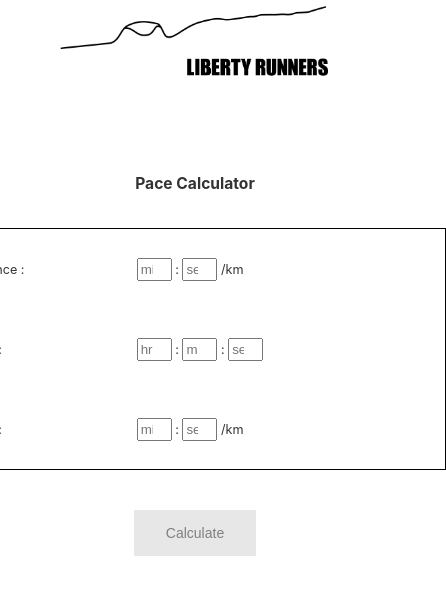
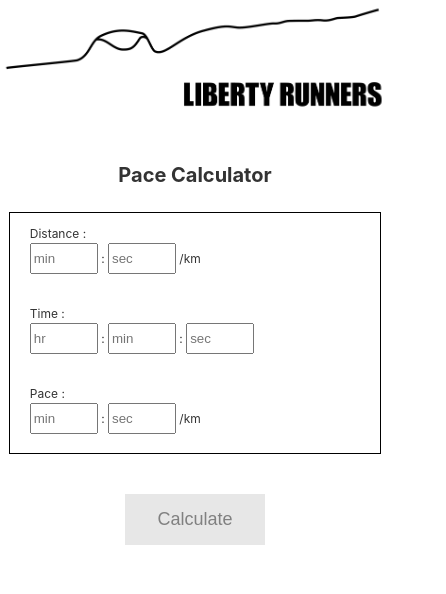
Before and after one commit to yoonp/react-webapp, a React (Create React App) app: page / in a window 390 px wide. Shown: the top 594 px of the page, 446 px wide, since content can reach past the window. Built offline with nearby package versions, Linux system fonts and the light colour scheme.

Commit message:
Made the design responsive

```diff
--- a/src/App.css
+++ b/src/App.css
@@ -3,7 +3,7 @@
 }
 
 .App-logo {
-  height: 10vmax;
+  width: 600px;
   pointer-events: none;
 }
 
@@ -13,13 +13,12 @@
   flex-direction: column;
   align-items: center;
   justify-content: center;
-  font-size: calc(10px + 2vmin);
+  font-size: 10px;
 }
 
 .title {
   width: 100%;
   height: 120px;
-  font-size: 2vmin;
   display: flex;
   align-items: center;
   justify-content: center;
@@ -27,6 +26,14 @@
 
 .title h1 {
   margin-top: 80px; /* Remove default margin to avoid extra space */
+  font-size: 32px;
+}
+
+.form {
+  width: 100%;
+  align-items: center;
+  justify-content: center;
+  align-self: center;
 }
 
 .button {
@@ -38,14 +45,14 @@
   grid-template-rows: 1fr 1fr 1fr;
   grid-template-columns: 1fr 2fr;
   margin: 20px 0 20px 0;
-  font-size: 1.5vmax;
+  font-size: 22px;
   justify-items: left;
   align-items: center;
 }
 
 input {
-  width: 3.2vmax;
-  height: 2vmax;
+  width: 50px;
+  height: 30px;
 }
 
 .label {
@@ -62,6 +69,7 @@ input {
   border: 1px solid black;
   width: 500px;
   height: 240px;
+  margin: 20px auto;
 }
 
 .calculate-button {
@@ -71,7 +79,7 @@ input {
   text-align: center;
   text-decoration: none;
   display: inline-block;
-  font-size: 3.6vmin;
+  font-size: 18px;
   background-color: #e7e7e7;
   color: grey;
 }
@@ -79,3 +87,76 @@ input {
 .calculate-button:hover {
   background-color: #2b2c2b; /* Darker grey color on hover */
 }
+
+@media (min-width: 481px) and (max-width: 768px) {
+  .App-logo {
+    width: 481px;
+  }
+
+  .title h1 {
+    margin-top: 60px; /* Remove default margin to avoid extra space */
+    font-size: 28px;
+  }
+
+  .container {
+    margin: 15px 0 15px 0;
+    font-size: 18px;
+  }
+
+  .calculate-box {
+    width: 450px;
+    margin: 0 auto;
+  }
+
+}
+
+@media (max-width: 480px) {
+  .App-logo {
+    width: 100%;
+  }
+
+  .title {
+    height: 80px;
+    display: flex;
+  }
+
+  .title h1 {
+    margin-top: 40px; /* Remove default margin to avoid extra space */
+    font-size: 20px;
+  }
+
+  .container {
+    display: grid;
+    grid-template-rows: 1fr 1fr 1fr 1fr 1fr 1fr;
+    grid-template-columns: 1fr;
+    margin: 10px 0 10px 0;
+    font-size: 12px;
+    justify-items: left;
+    align-items: center;
+  }
+
+  .inputboxes {
+    position: relative;
+  }
+
+  .input {
+    position:relative;
+    width: 100%;
+    bottom: 15px;
+  }
+
+  .calculate-box {
+    width: 95%;
+    margin: 10px auto;
+  }
+
+  input {
+    width: 60px;
+    height: 25px;
+  }
+
+  .input {
+    text-indent: 20px;
+  }
+
+}
--- a/src/App.jsx
+++ b/src/App.jsx
@@ -18,27 +18,21 @@ function App() {
           <form action="/action_page.php">
             <div className="calculate-box container">
               <div className="label">
-                {" "}
                 <label>Distance :</label>
               </div>
-              <div>
-                {" "}
+              <div className="inputboxes">
                 <Distance />
               </div>
               <div className="label">
-                {" "}
                 <label>Time :</label>
               </div>
-              <div>
-                {" "}
+              <div className="inputboxes">
                 <Time />
               </div>
               <div className="label">
-                {" "}
                 <label>Pace :</label>
               </div>
-              <div>
-                {" "}
+              <div className="inputboxes">
                 <Pace />
               </div>
             </div>
```
